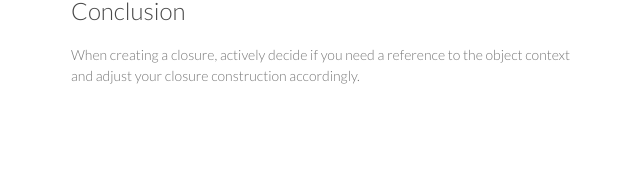
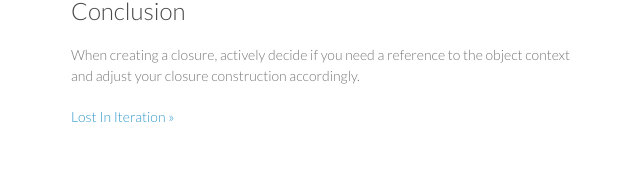
Before and after one commit to Matthimatiker/matthimatiker.github.io, a Jekyll site: the page built from _posts/2017-04-02-circular-reference-via-closure.md, in a window 1280 px wide. Shown: the part 1772-1946 px from the top of the page, without its empty margins (499-1139 px from the left). Built offline with Jekyll 4.4.1, drawn with Linux system fonts in a browser that asks for light colours; a style sheet for code colours, icons or effects is not loaded.

Commit message:
display links to previous and next article

```diff
--- a/_layouts/post.html
+++ b/_layouts/post.html
@@ -6,4 +6,14 @@ layout: default
     <h2>{{ page.title }}</h2>
 
     {{ content }}
+
+    <nav>
+        {% if page.previous %}
+            <a class="prev" href="{{ page.previous.url }}">&laquo; {{page.previous.title}}</a>
+        {% endif %}
+
+        {% if page.next %}
+            <a class="next" href="{{ page.next.url }}">{{page.next.title}} &raquo;</a>
+        {% endif %}
+    </nav>
 </article>
```
